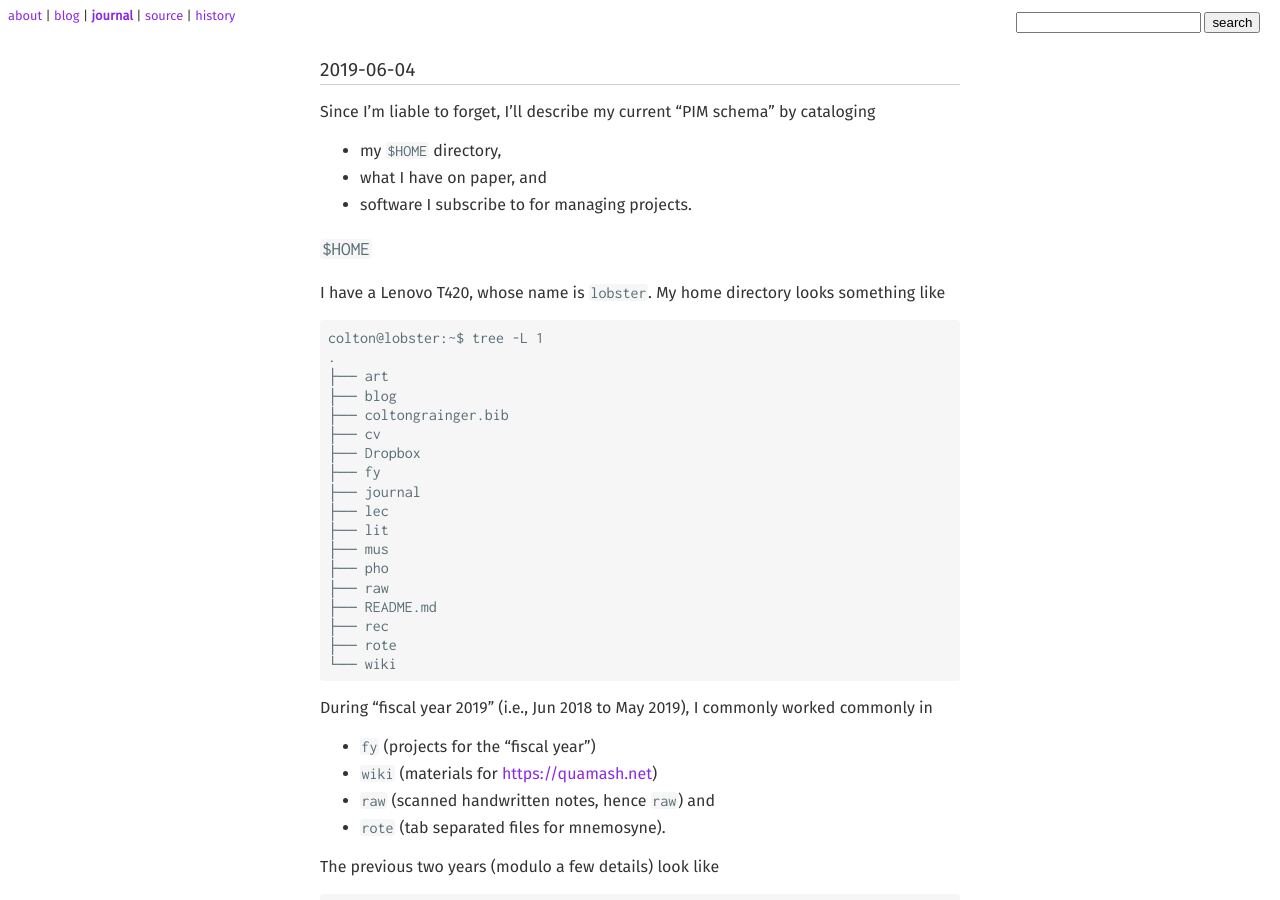
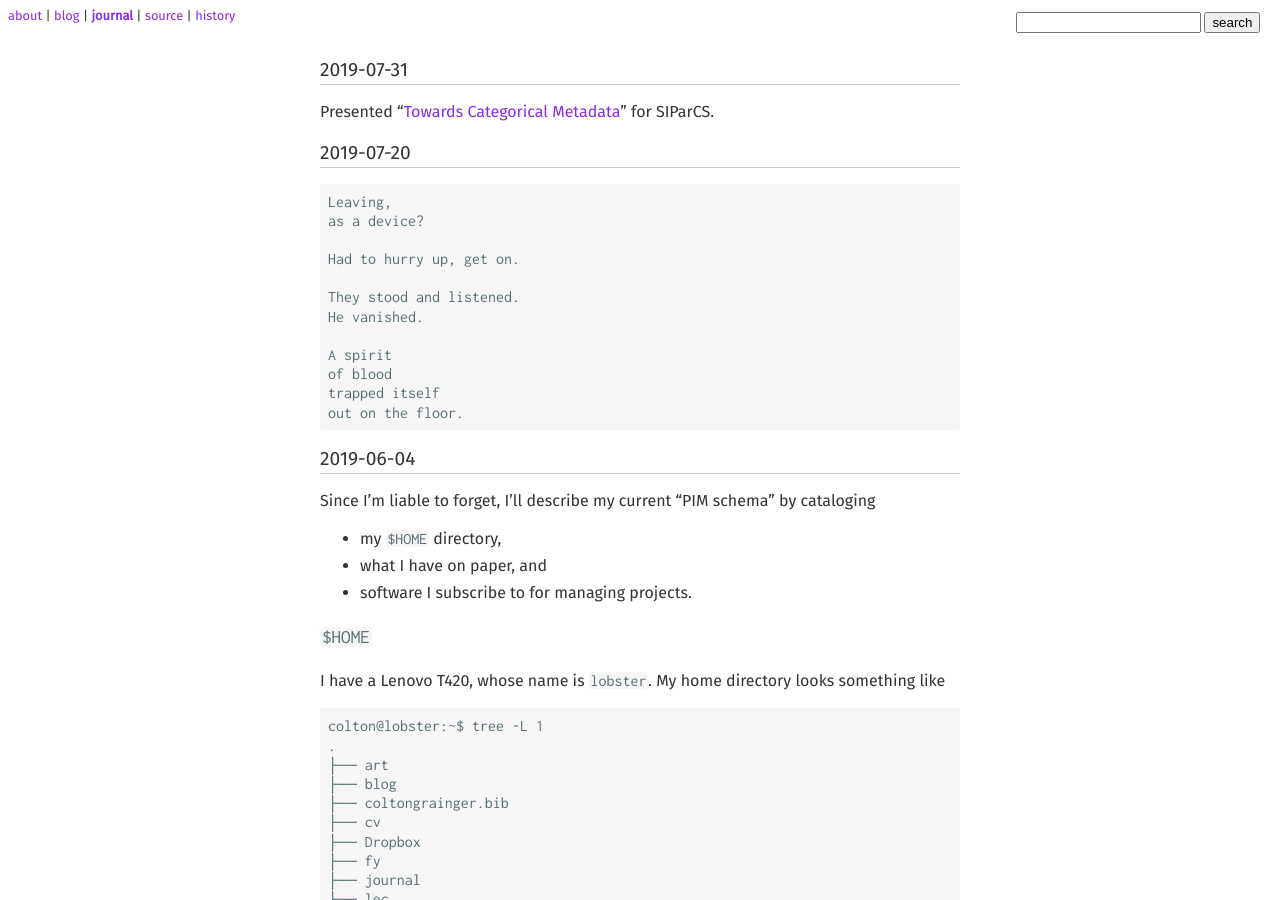
Before and after one commit to coltongrainger/journal, a Jekyll site: the page built from index.md, in a window 1280 px wide and 900 px high. Built offline with Jekyll 4.4.1, drawn with Linux system fonts in a browser that asks for light colours; our own code applies the rules of GitHub Pages for plain Markdown files; formulas are drawn with MathJax 3.

Commit message:
Silly poem and finish SIParCS talk.

````diff
--- a/index.md
+++ b/index.md
@@ -3,6 +3,27 @@ title: journal
 author: Colton Grainger
 bibliography: /home/colton/coltongrainger.bib
 ---
+
+## 2019-07-31
+
+Presented "[Towards Categorical Metadata](https://raw.githubusercontent.com/coltongrainger/fy20siparcs/master/2019-07-31-slides/2019-07-31-categorical-metadata.pdf)" for SIParCS.
+
+## 2019-07-20
+
+```
+Leaving,
+as a device?
+
+Had to hurry up, get on.
+
+They stood and listened.
+He vanished.
+
+A spirit
+of blood
+trapped itself
+out on the floor.
+```
 
 ## 2019-06-04
 
````
